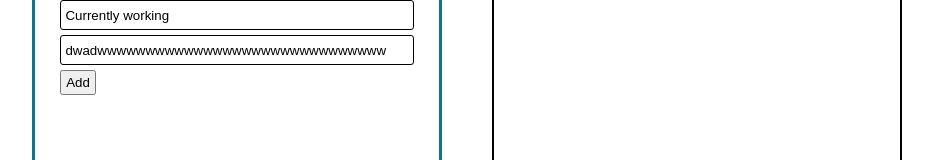
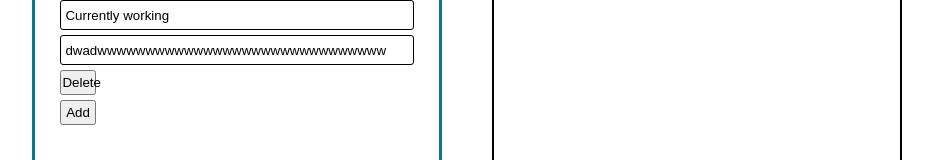
Before and after one commit to AgustinItuarte/CV-Application, a React (Create React App) app: page / in a window 1280 px wide. Shown: the part 417-577 px from the top of the page, without its empty margins (173-1106 px from the left). Built offline with nearby package versions, Linux system fonts and the light colour scheme; the HTML template or start-up script is replaced by a standard one.

Commit message:
workExp component to functional

```diff
--- a/src/App.js
+++ b/src/App.js
@@ -167,7 +167,9 @@ function App() {
         id: uniqid()
       };
 
-      this.setState({ workArray: [...this.state.workArray, newObject] }, () => this.handleIsWorkExp(this.state.workArray));
+      /* this.setState({ workArray: [...this.state.workArray, newObject] }, () => this.handleIsWorkExp(this.state.workArray)); */
+      setWorkArray(workArray => [...workArray, newObject]);
+      handleIsWorkExp(workArray)
 
     } else {
       let newObject = {
@@ -211,7 +213,7 @@ function App() {
 
           <div className="work-experiences">
             <h2>Work Experience</h2>
-            <WorkExp /* delete={this.deleteWorkExp} */ handleChange={handleWorkExperienceChange} reference={leftWorkRef} workArray={workArray}></WorkExp>
+            <WorkExp delete={deleteWorkExp} handleChange={handleWorkExperienceChange} reference={leftWorkRef} workArray={workArray}></WorkExp>
             <button className="add-work-btn" onClick={addExperience}>Add</button>
           </div>
 
--- a/src/components/WorkExp.js
+++ b/src/components/WorkExp.js
@@ -13,7 +13,7 @@ function WorkExp (props) {
                         <input data-id={exp.id} id="end-date" onChange={props.handleChange} value={exp.endDate} placeholder="End Date"></input>
                         <input data-id={exp.id} id="description" onChange={props.handleChange} value={exp.description} placeholder="Description"></input>
 
-                        {/* <span><button id="btn-delete-work" data-id={exp.id} onClick={this.props.delete}>Delete</button></span>  */}
+                        <span><button id="btn-delete-work" data-id={exp.id} onClick={props.delete}>Delete</button></span>
                     </div>
                 );
 
```
